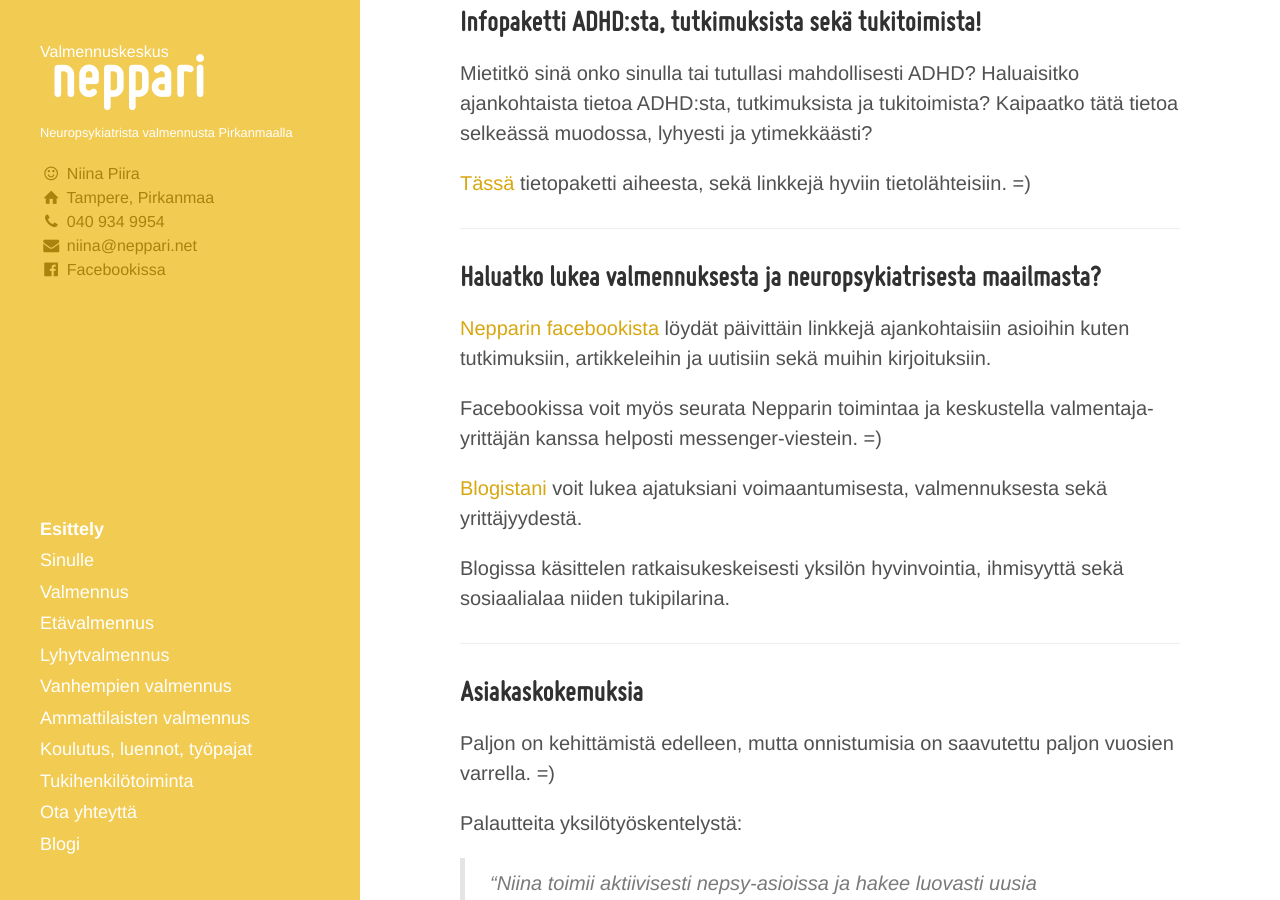
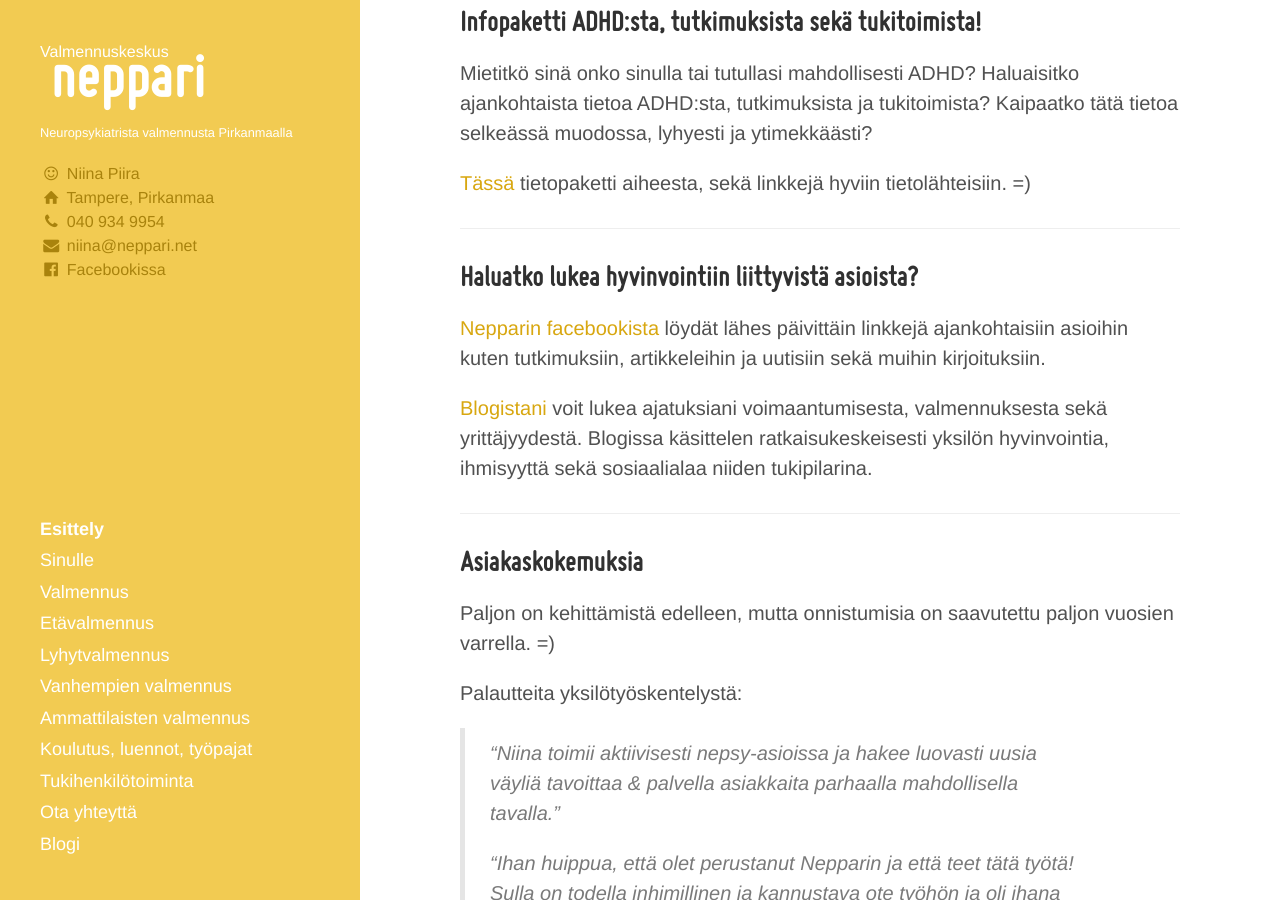
Before and after one commit to niinapiira/neppari.net, a Jekyll site: the page built from index.md, in a window 1280 px wide and 900 px high, scrolled down 1572 px. Built offline with Jekyll 4.4.1, drawn with Linux system fonts in a browser that asks for light colours.

Commit message:
Update index.md

```diff
--- a/index.md
+++ b/index.md
@@ -58,15 +58,11 @@ Kaipaatko tätä tietoa selkeässä muodossa, lyhyesti ja ytimekkäästi?
 
 ___
 
-## Haluatko lukea valmennuksesta ja neuropsykiatrisesta maailmasta?
+## Haluatko lukea hyvinvointiin liittyvistä asioista?
 
-[Nepparin facebookista](https://facebook.com/valmennuskeskus.neppari) löydät päivittäin linkkejä ajankohtaisiin asioihin kuten tutkimuksiin, artikkeleihin ja uutisiin sekä muihin kirjoituksiin.
+[Nepparin facebookista](https://facebook.com/valmennuskeskus.neppari) löydät lähes päivittäin linkkejä ajankohtaisiin asioihin kuten tutkimuksiin, artikkeleihin ja uutisiin sekä muihin kirjoituksiin.
 
-Facebookissa voit myös seurata Nepparin toimintaa ja keskustella valmentaja-yrittäjän kanssa helposti messenger-viestein. =)
-
-[Blogistani](/blogi) voit lukea ajatuksiani voimaantumisesta, valmennuksesta sekä yrittäjyydestä.
-
-Blogissa käsittelen ratkaisukeskeisesti yksilön hyvinvointia, ihmisyyttä sekä sosiaalialaa niiden tukipilarina.
+[Blogistani](/blogi) voit lukea ajatuksiani voimaantumisesta, valmennuksesta sekä yrittäjyydestä. Blogissa käsittelen ratkaisukeskeisesti yksilön hyvinvointia, ihmisyyttä sekä sosiaalialaa niiden tukipilarina.
 
 ___
 
```
